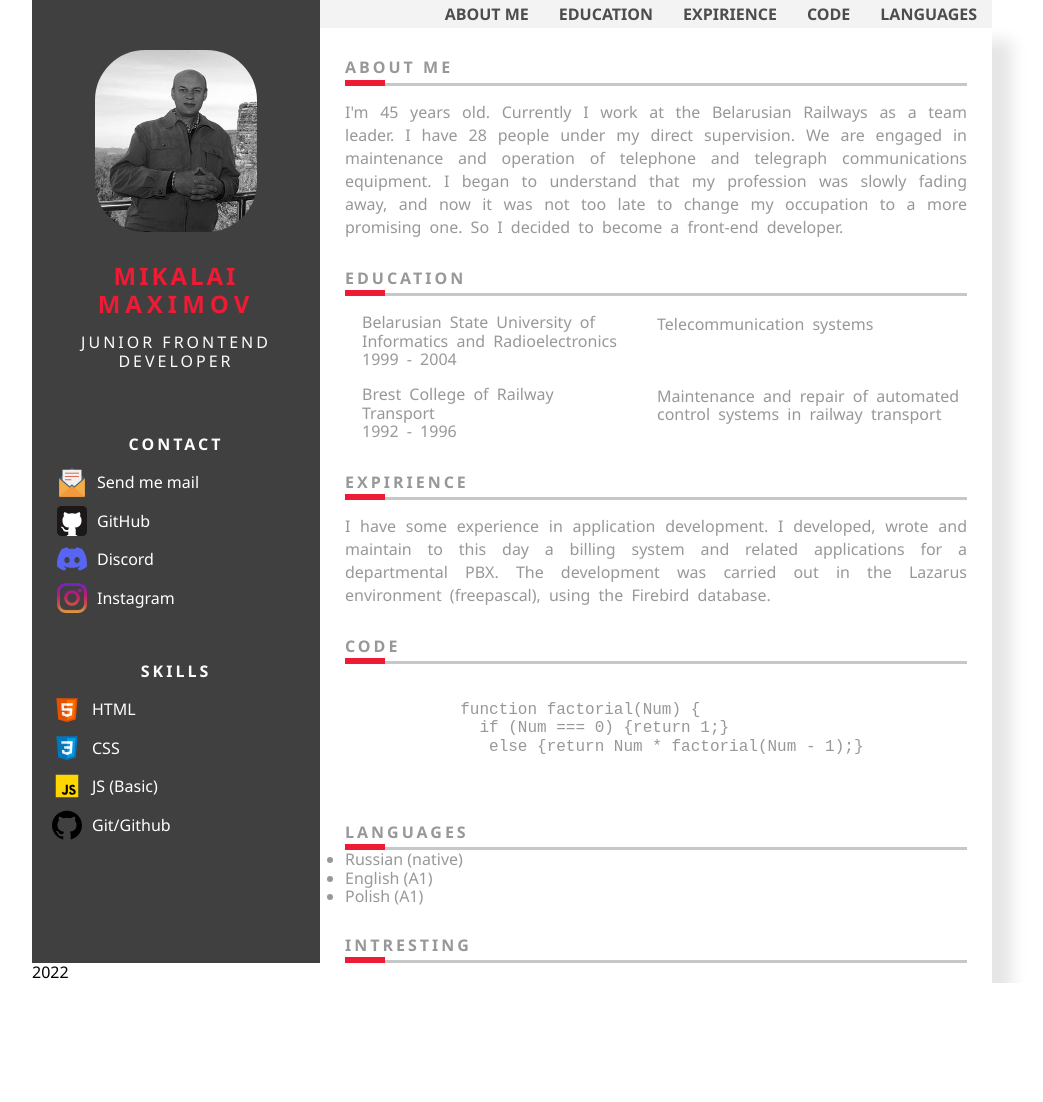
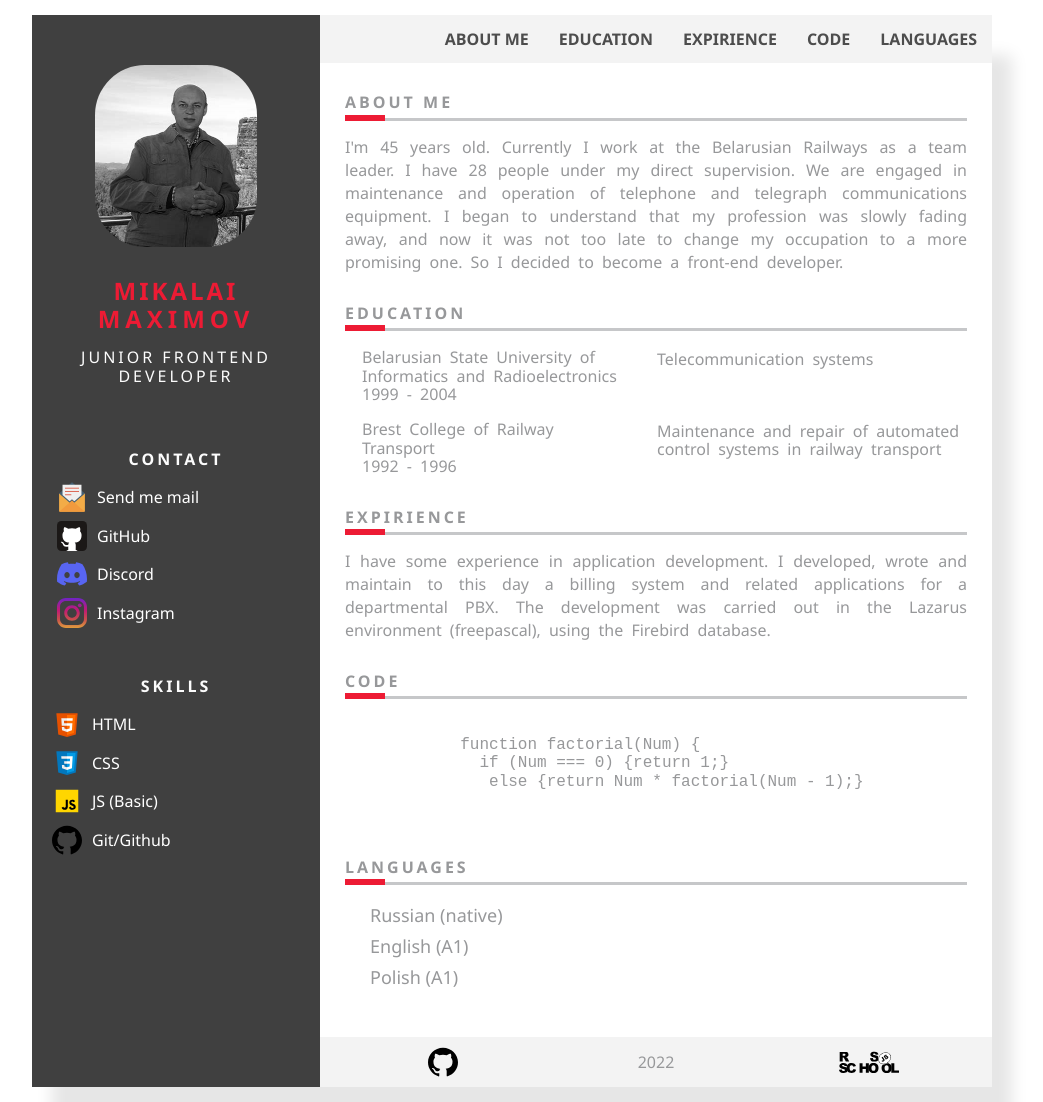
Before and after one commit to angMakc/rsschool-cv, a plain HTML site: page index.html in a window 1280 px wide. Shown: the whole page, without its empty margins (128-1171 px from the left). Before the commit the page ends 983 px from the top, so only its background shows below. Drawn offline with Linux system fonts and the light colour scheme.

```diff
--- a/css/style.css
+++ b/css/style.css
@@ -4,14 +4,15 @@
 }
 
 html {
-  scroll-behavior: smooth;
+  /*/scroll-behavior: smooth; */
 }
 
 body {
   font-family:'Segoe UI', Tahoma, Geneva, Verdana, sans-serif;
 }
 
-.header {
+.one {display: block;}
+.header, .footer {
   background-color: #f3f3f3;
 }
 
@@ -22,7 +23,7 @@
 }
 
 .nav-item {
-  margin: 5px 5px;
+  margin: 15px 5px;
 }
 
 .nav-link {
@@ -47,8 +48,13 @@
   transition: width 0.5s ease-out;
 }
 
-a:hover::after,
-a:focus::after {
+.nav-link:hover,
+.nav-link:focus {
+  background-color:rgb(206, 206, 206);
+}
+
+.nav-link:hover::after,
+.nav-link:focus::after {
   width: 100%;
 }
 /*
@@ -59,18 +65,18 @@
 .main-container {
   display: flex;
   flex-direction: column;
-  flex-wrap: wrap;
+  flex-wrap: nowrap;
   justify-content: space-between;
-  min-height: 100vh;
+  /*min-height: 100vh;*/
   width: 960px;
-  margin: 0 auto;
+  margin: 15px auto;
   box-shadow: 20px 40px 15px rgb(230, 230, 230);
 }
 
-.header, .footer {
+/*.header, .footer {
   min-height: 20px;
 
-}
+}*/
 
 .main {
   display: flex;
@@ -282,3 +288,45 @@
   vertical-align: top;
   text-align: left;
 }
+
+/*********************** Start Code*******************/
+
+/*********************** End Code *******************/
+
+/*********************** Start Lang*******************/
+.lang-list {
+  list-style-type: none;
+  padding: 15px 25px;
+}
+
+.lang-item {
+  font-size: 18px;
+  padding: 5px 0;
+}
+/*********************** End Lang *******************/
+
+.footer {
+  display:flex;
+  flex-direction: row;
+  justify-content:space-around;
+  align-items: center;
+  margin-top: 30px;
+  /*height: 60px;*/
+}
+
+.footer-link {
+  padding: 25px 50px;
+  background-size: 30px auto;
+  background-repeat: no-repeat;
+  background-position: 50% 50%;
+  color: rgb(255, 255, 255);
+}
+
+
+.rsschool-link {
+  background-image: url('../img/rsschool.svg');
+  background-size: 60px auto;
+  /*background-repeat: no-repeat;
+  background-position: 100% 50%; */
+
+}
--- a/index.html
+++ b/index.html
@@ -9,11 +9,8 @@
     <title>CV</title>
 </head>
 <body>
-
+<div class="one">
   <div class="main-container">
-
-
-
     <main class="main">
 
       <div class="left">
@@ -124,18 +121,24 @@
                 <li class="lang-item">Polish (A1)</li>
               </ul>
           </section>
-
+<!--
           <section class="intresting">
             <h2 class="intresting-h2">Intresting</h2>
           </section>
+-->
+<footer class="footer">
+  <a class="footer-link git-item" target="_blank" href="https://github.com/angMakc"></a>
+  <p>2022</p>
+  <a class="footer-link rsschool-link" target="_blank" href="https://rs.school/js/"></a>
+</footer>
+
+
 
        </div>
 
     </main>
 
-    <footer class="footer">2022</footer>
-
-
   </div>
+</div>
 </body>
 </html>
```
